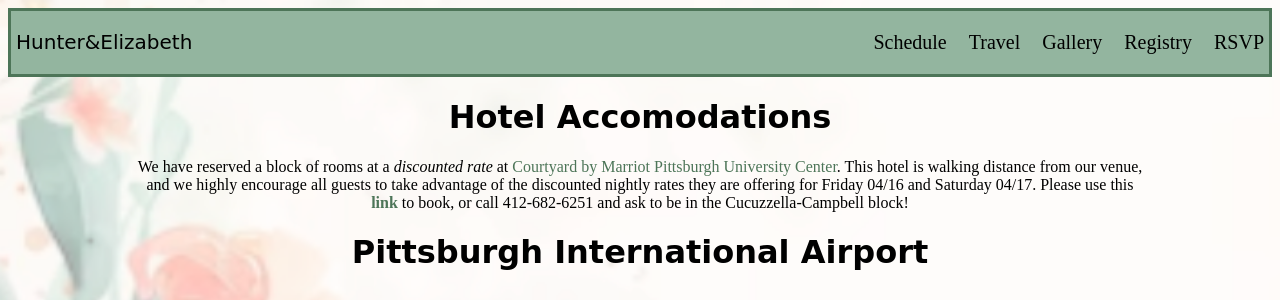
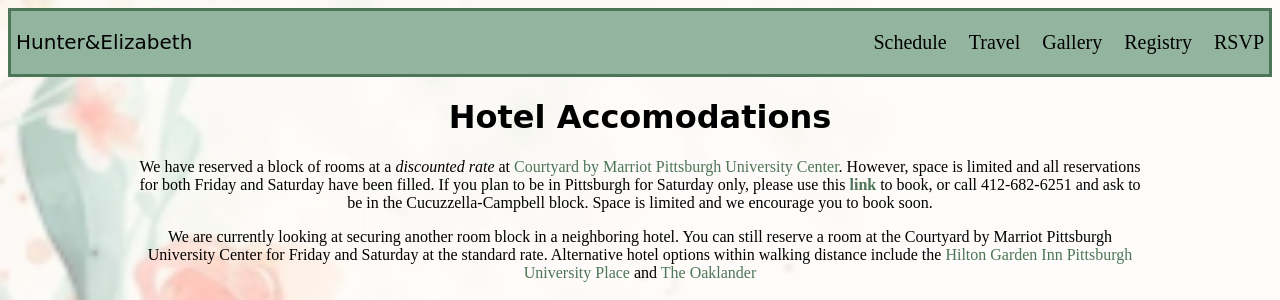
Before and after one commit to ElizabethAndHunter/ElizabethAndHunter.github.io, a plain HTML site: page travel.html in a window 1280 px wide. Shown: the top 300 px of the page. Drawn offline with Linux system fonts and the light colour scheme.

Commit message:
Updated with new hotel information

```diff
--- a/travel.html
+++ b/travel.html
@@ -30,8 +30,9 @@
         </div>
         <div class = "content">
             <h1>Hotel Accomodations</h1>
-            <p style = "margin-right: 10vw; margin-left: 10vw;" >We have reserved a block of rooms at a <i>discounted rate</i> at <a href = "https://www.marriott.com/en-us/hotels/pityu-courtyard-pittsburgh-university-center/overview/?scid=f2ae0541-1279-4f24-b197-a979c79310b0" target = "_blank" class = "embedded">Courtyard by Marriot Pittsburgh University Center</a>. This hotel is walking distance from our venue, and we highly encourage all guests to take advantage of the discounted nightly rates they are offering for Friday 04/16 and Saturday 04/17. Please use this <strong><a href = "https://www.marriott.com/event-reservations/reservation-link.mi?id=1777918760922&key=GRP&app=resvlink&_branch_match_id=1047688828169090752&_branch_referrer=H4sIAAAAAAAAA8soKSkottLXTywo0MtNLCrKzC8p0UvOz9UvSi3OyczLtgdK2ALZZSCOWmaKraG5ubmloYW5mYGlkZFadmqlrXtQgFpdUWpaKlB3Xnp8UlF%2BeXFqka1zRlF%2BbioAbe%2FVpmAAAAA%3D" target = "_blank" class = "embedded">link</a></strong> to book, or call 412-682-6251 and ask to be in the Cucuzzella-Campbell block!
+            <p style = "margin-right: 10vw; margin-left: 10vw;" >We have reserved a block of rooms at a <i>discounted rate</i> at <a href = "https://www.marriott.com/en-us/hotels/pityu-courtyard-pittsburgh-university-center/overview/?scid=f2ae0541-1279-4f24-b197-a979c79310b0" target = "_blank" class = "embedded">Courtyard by Marriot Pittsburgh University Center</a>. However, space is limited and all reservations for both Friday and Saturday have been filled. If you plan to be in Pittsburgh for Saturday only, please use this <strong><a href = "https://www.marriott.com/event-reservations/reservation-link.mi?id=1777918760922&key=GRP&app=resvlink&_branch_match_id=1047688828169090752&_branch_referrer=H4sIAAAAAAAAA8soKSkottLXTywo0MtNLCrKzC8p0UvOz9UvSi3OyczLtgdK2ALZZSCOWmaKraG5ubmloYW5mYGlkZFadmqlrXtQgFpdUWpaKlB3Xnp8UlF%2BeXFqka1zRlF%2BbioAbe%2FVpmAAAAA%3D" target = "_blank" class = "embedded">link</a></strong> to book, or call 412-682-6251 and ask to be in the Cucuzzella-Campbell block. Space is limited and we encourage you to book soon.
             </p>
+            <p style = "margin-right: 10vw; margin-left: 10vw;">We are currently looking at securing another room block in a neighboring hotel. You can still reserve a room at the Courtyard by Marriot Pittsburgh University Center for Friday and Saturday at the standard rate. Alternative hotel options within walking distance include the <a href = "https://www.guestreservations.com/hilton-garden-inn-pittsburgh-university-place/booking?utm_source=google&utm_medium=cpc&utm_campaign=973003610&gad_source=1&gad_campaignid=973003610&gbraid=0AAAAADiMQMY2BUC1DrREGCvrv0QxQuIB0&gclid=Cj0KCQiAk_DXBhCoARIsAHE-omOOQAXkb9zlqnaUiBQmq6FCcDKhScz1BqopLZxMtG9mmzMB1cIY5bwaAtOmEALw_wcB" class = "embedded" target = "_blank">Hilton Garden Inn Pittsburgh University Place</a> and <a href = "marriott.com/search/findHotels.mi?pageType=advanced&searchType=InCity&destinationAddress.latitude=40.445158&destinationAddress.longitude=-79.954839&destinationAddress.destination=The+Oaklander+Hotel+Autograph+Collection&nst=paid&cid=PAI_GLB0004YXD_GLE000BIM5_GLF000OETA&ppc=ppc&pId=ustbppc&gclsrc=aw.ds&gad_source=1&gad_campaignid=24322813646&gbraid=0AAAAADilnieKsUveosHd1y_Qo5ZfSckEz&gclid=Cj0KCQiAk_DXBhCoARIsAHE-omN4m1SNbyRlZw-V0qYpuHliFf1x5mk9JfMElbUXUer30V0HtLmkBkUaAorVEALw_wcB" class = "embedded" target = "_blank">The Oaklander</a></p>
             <h1>Pittsburgh International Airport</h1>
             <table style = "width:90%;">
                 <tr>
```
